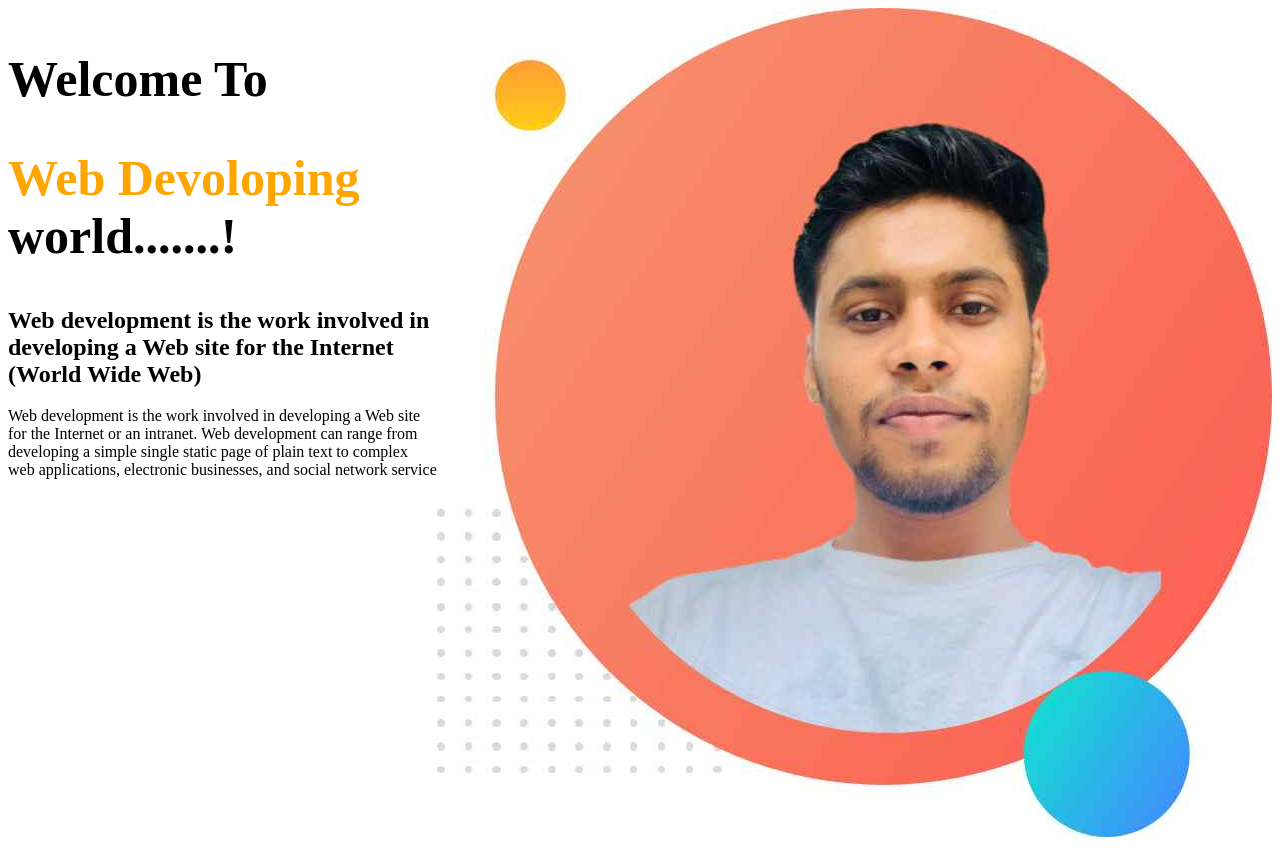
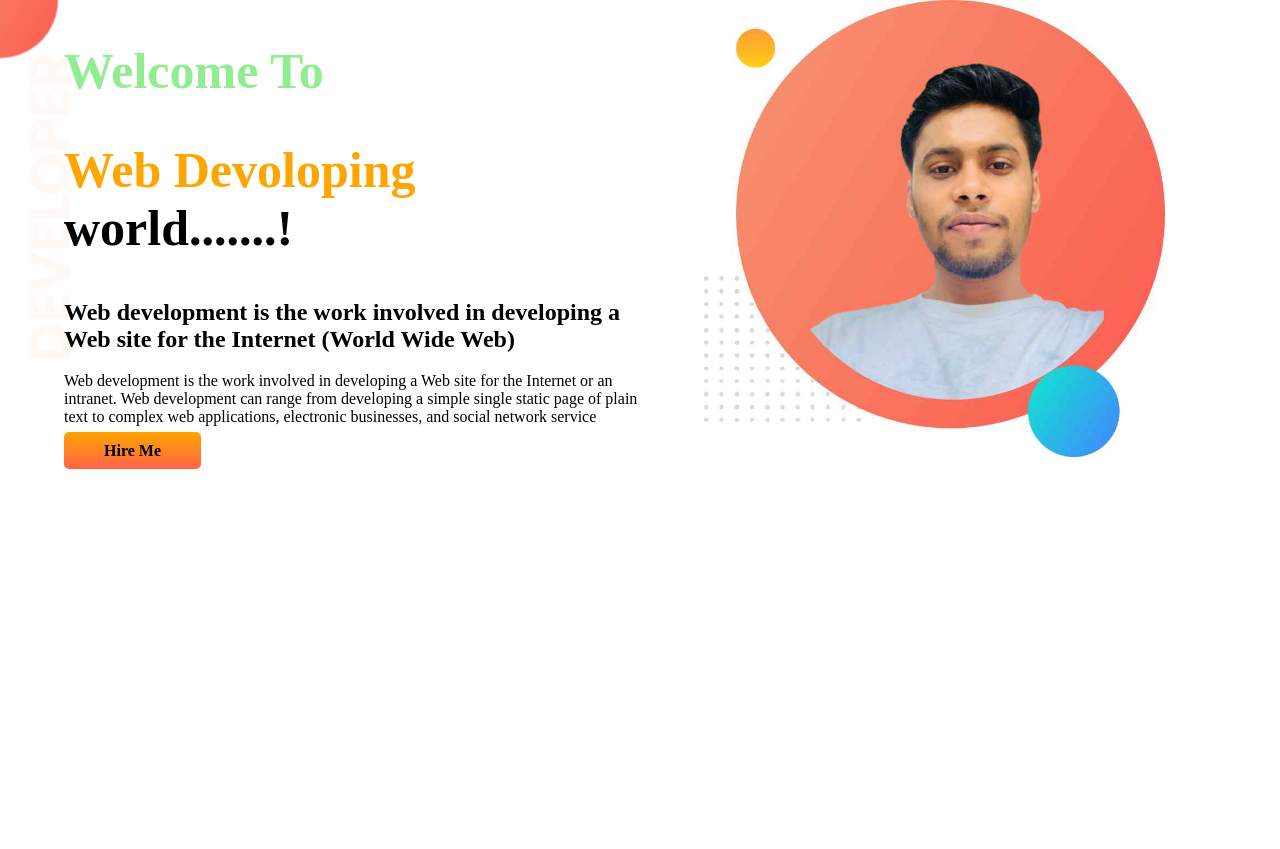
Before and after one commit to parvezAlam23/developer-portfolio, a plain HTML site: page index.html in a window 1280 px wide. After the commit the page ends 800 px from the top, so only its background shows below. Drawn offline with Linux system fonts and the light colour scheme.

Commit message:
top banner added

```diff
--- a/index.html
+++ b/index.html
@@ -1,5 +1,6 @@
 <!DOCTYPE html>
 <html lang="en">
+
 <head>
     <meta charset="UTF-8">
     <meta http-equiv="X-UA-Compatible" content="IE=edge">
@@ -11,16 +12,21 @@
     <link href="https://fonts.googleapis.com/css2?family=Poppins:ital@1&display=swap" rel="stylesheet">
 
 </head>
+
 <body>
-    <section>
-        <div>
-            <h1>Welcome To </h1>
+    <section class="top-banner">
+        <div class="half-width">
+            <h1 class="colorh">Welcome To </h1>
             <h1> <span class="color"> Web Devoloping</span> world.......!</h1>
             <h2>Web development is the work involved in developing a Web site for the Internet (World Wide Web)</h2>
-            <p>Web development is the work involved in developing a Web site for the Internet or an intranet. Web development can range from developing a simple single static page of plain text to complex web applications, electronic businesses, and social network service</p>
+            <p>Web development is the work involved in developing a Web site for the Internet or an intranet. Web
+                development can range from developing a simple single static page of plain text to complex web
+                applications, electronic businesses, and social network service</p>
+            <a class="link-button" target="_blank" href="https://github.com/parvezAlam23">Hire Me</a>
         </div>
-        <div> <img src="images/my-bg.jpg" alt="picture"></div>
+        <div class="half-width"> <img src="images/my-bg.jpg" alt="picture"></div>
 
     </section>
 </body>
+
 </html>
--- a/style.css
+++ b/style.css
@@ -1,5 +1,10 @@
 body{
     font-family: 'poppings';
+    margin: 0%;
+}
+.top-banner{
+    background-image: url(images/top-banner.png);
+    background-repeat: no-repeat;
 }
 h1{
     font-size: 50px;
@@ -8,6 +13,26 @@ h1{
 .color{
     color: orange;
 }
+
+.colorh{
+    color: lightgreen;
+}
 section{
     display: flex;
 }
+.half-width{
+    width: 50%;
+    padding-left: 5%;
+}
+.half-width img{
+    width: 80%;
+}
+.link-button{
+    text-decoration: none;
+    padding: 10px 40px;
+    background-image: linear-gradient(orange, tomato);
+    color:black;
+    font-weight: 700;
+    border-radius: 5px;
+
+}
```
